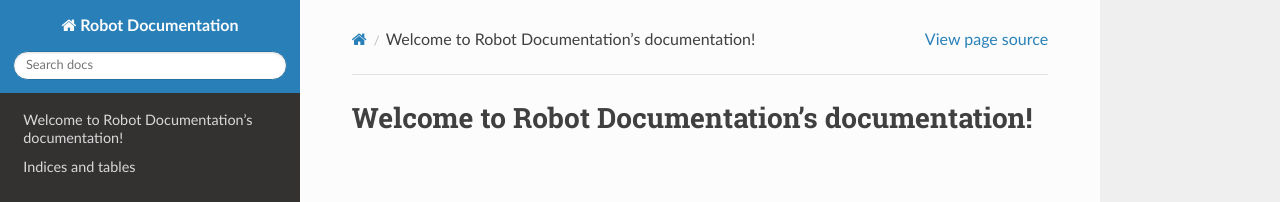
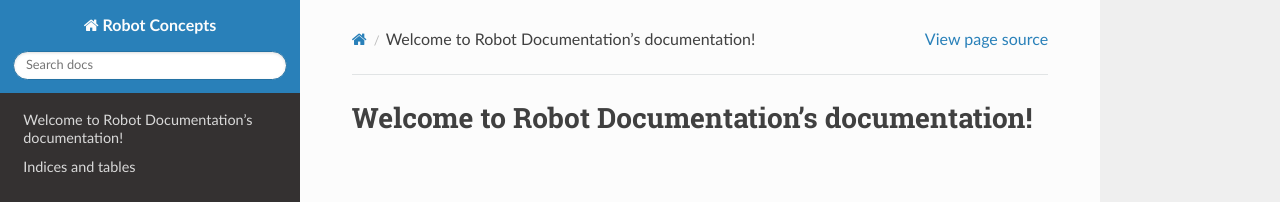
Before and after one commit to robot-education/robot-handbook, a Sphinx documentation site: the page built from source/index.rst, in a window 1280 px wide. Shown: the top 202 px of the page. Built offline with Sphinx 7.4.7 and the Read the Docs theme 2.0.0, drawn with Linux system fonts in a browser that asks for light colours; part of the change alters nothing that is shown.

```diff
--- a/source/conf.py
+++ b/source/conf.py
@@ -13,11 +13,10 @@
 # import os
 # import sys
 # sys.path.insert(0, os.path.abspath('.'))
-import sphinx_rtd_theme
 
 # -- Project information -----------------------------------------------------
 
-project = 'Robot Documentation'
+project = 'Robot Concepts'
 copyright = '2023, Alex Kempen, Egan Johnson'
 author = 'Alex Kempen, Egan Johnson'
 
--- a/source/index.rst
+++ b/source/index.rst
@@ -1,8 +1,3 @@
-.. Robot Documentation documentation master file, created by
-   sphinx-quickstart on Sat Feb 25 19:09:33 2023.
-   You can adapt this file completely to your liking, but it should at least
-   contain the root `toctree` directive.
-
 Welcome to Robot Documentation's documentation!
 ===============================================
 
```
Also changed, not shown: pid_anim.ipynb, 1 other file.
